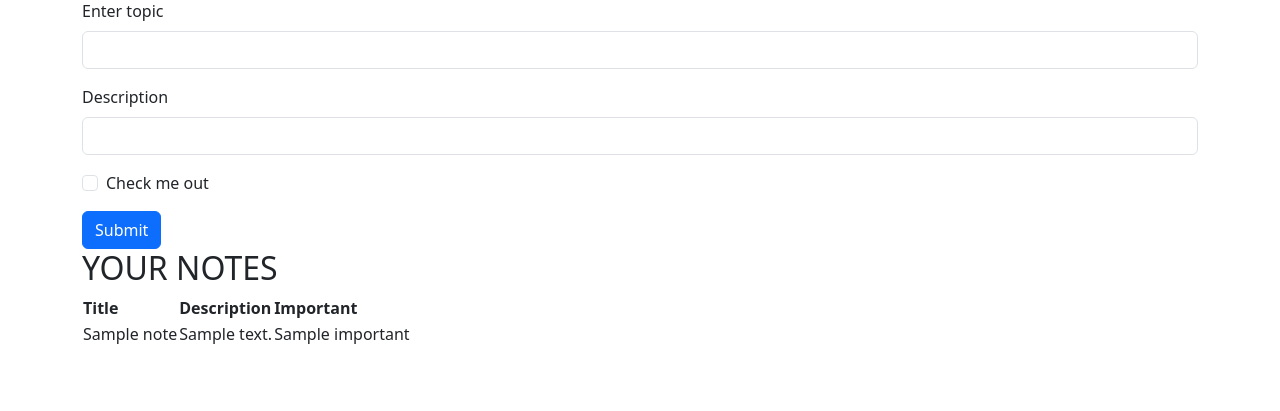
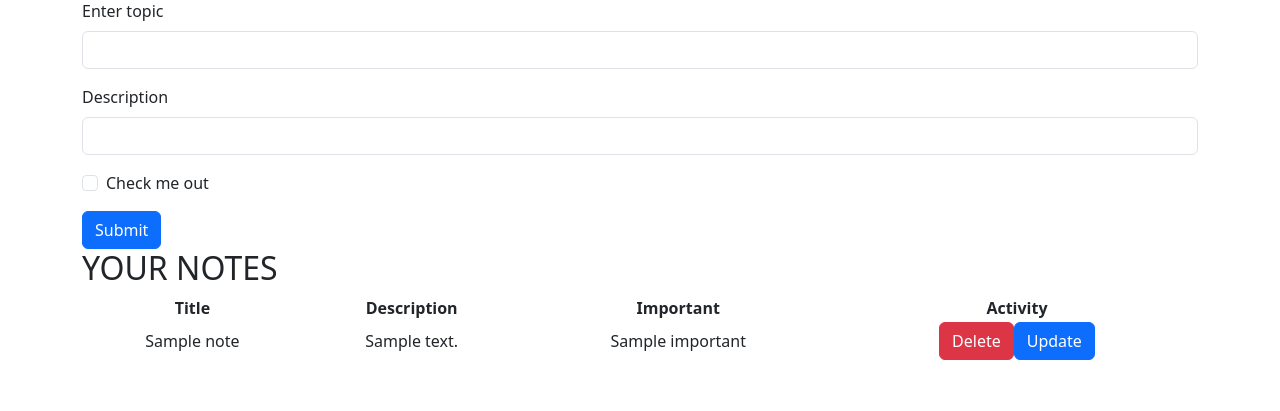
Before and after one commit to vivekGitLearn/fastApiNoteAdd, a FastAPI app: page / in a window 1280 px wide. Shown: the part 113-524 px from the top of the page. Run offline with FastAPI, Linux system fonts and the light colour scheme; a database or web service that is not in the repository returns one stand-in record (values such as "Sample title").

Commit message:
add delete option

```diff
--- a/routes/note.py
+++ b/routes/note.py
@@ -5,7 +5,7 @@ from fastapi import FastAPI, Request
 from fastapi.responses import HTMLResponse
 from schemas.note import noteEntity, notesEntity
 from fastapi.templating import Jinja2Templates
-
+from bson import ObjectId
 note = APIRouter()
 templates = Jinja2Templates(directory="templates")
 
@@ -25,7 +25,7 @@ async def read_item(request: Request):
             "desc": doc["desc"],
             "important": doc["important"],
         })
-        print(new_docs)
+        # print(new_docs)
     return templates.TemplateResponse("index.html", {"request": request, "newDocs": new_docs})
 
 
@@ -34,9 +34,56 @@ async def create_item(request: Request):
     form = await request.form()
     form_dict = dict(form)
     form_dict["important"] = True if form_dict.get("important") == "on" else False
-
+    message = ""
     try:
         note = conn.notes.notes.insert_one(form_dict)
-        return HTMLResponse(content="<html><body><h1>Success</h1></body></html>", status_code=200)
+        message = "Note successfully created"
+
     except Exception as e:
-        return HTMLResponse(content=f"<html><body><h1>Error: {str(e)}</h1></body></html>", status_code=500)
+        error_message = f"Error: {str(e)}"
+        message=error_message
+        # return templates.TemplateResponse("index.html", {"request": request, "message": error_message,"newDocs": new_docs})
+
+    docs = conn.notes.notes.find({})
+    new_docs = []
+    for doc in docs:
+        new_docs.append({
+            "id": doc["_id"],
+            "title": doc["title"],
+            "desc": doc["desc"],
+            "important": doc["important"],
+        })
+    return templates.TemplateResponse("index.html", {"request": request, "message": message, "newDocs": new_docs})
+
+@note.post("/delete/{note_id}", response_class=HTMLResponse)
+async def delete_item(note_id: str, request: Request):
+
+    print(note_id)
+    message=""
+    try:
+        # Convert note_id to ObjectId
+        note_object_id = ObjectId(note_id)
+        # print(note_object_id)
+        # Perform the deletion operation here, for example:
+        myquery ={"_id": note_object_id}
+        delete_stat = conn.notes.notes.delete_one(myquery)
+        # print(delete_stat)
+        # Return a success message after deletion
+        message = "Note deleted successfully"
+        # return templates.TemplateResponse("index.html", {"request": request, "message": message})
+    except Exception as e:
+        # Return an error message if deletion fails
+        error_message = f"Error: {str(e)}"
+        message=error_message
+
+    docs= conn.notes.notes.find({})
+    new_docs = []
+    for doc in docs:
+        new_docs.append(({
+            "id": doc["_id"],
+            "title": doc["title"],
+            "desc": doc["desc"],
+            "important": doc["important"],
+        }))
+    # print(message)
+    return templates.TemplateResponse("index.html", {"request": request, "message": message, "newDocs": new_docs})
--- a/static/style.css
+++ b/static/style.css
@@ -1 +1,4 @@
-css
+table
+{
+text-align: center
+}
--- a/templates/index.html
+++ b/templates/index.html
@@ -4,6 +4,7 @@
     <meta charset="utf-8">
     <meta name="viewport" content="width=device-width, initial-scale=1">
     <title>iNotes -take your note</title>
+    <!--    <link rel="stylesheet" href="static/style.css">-->
     <link href="https://cdn.jsdelivr.net/npm/bootstrap@5.3.3/dist/css/bootstrap.min.css" rel="stylesheet"
           integrity="sha384-QWTKZyjpPEjISv5WaRU9OFeRpok6YctnYmDr5pNlyT2bRjXh0JMhjY6hW+ALEwIH" crossorigin="anonymous">
 </head>
@@ -49,23 +50,40 @@
         <button type="submit" class="btn btn-primary">Submit</button>
     </form>
 </div>
+
 <div class="container">
+
+    {% if message %}
+    <H1>{{ message }}</H1>
+    {% endif %}
     <h2>YOUR NOTES</h2>
-     <table>
+    <table style="width:100%">
         <thead>
-            <tr>
+        <tr style="text-align: center">
             <th>Title</th>
-                <th>Description</th>
+            <th colspan="4">Description</th>
             <th>Important</th>
+            <th>Activity</th>
         </tr>
         </thead>
-        <tbody>
+        <tbody style="text-align: center">
         {% if newDocs is defined %}
         {% for item in newDocs %}
         <tr>
             <td>{{ item.title }}</td>
-                        <td>{{ item.desc }}</td>
+            <td colspan="4">{{ item.desc }}</td>
             <td>{{ item.important }}</td>
+            <td style="text-align: center;">
+                <div style="display: flex; justify-content: center;">
+                    <form action="/delete/{{ item.id }}" method="post">
+                        <button type="submit" class="btn btn-danger">Delete</button>
+                    </form>
+                    <form action="/update/{{ item.id }}" method="post">
+                        <button type="submit" class="btn btn-primary">Update</button>
+                    </form>
+                </div>
+            </td>
+
         </tr>
         {% endfor %}
         {% else %}
```
Lines whose indentation alone changed are shown as unchanged.
